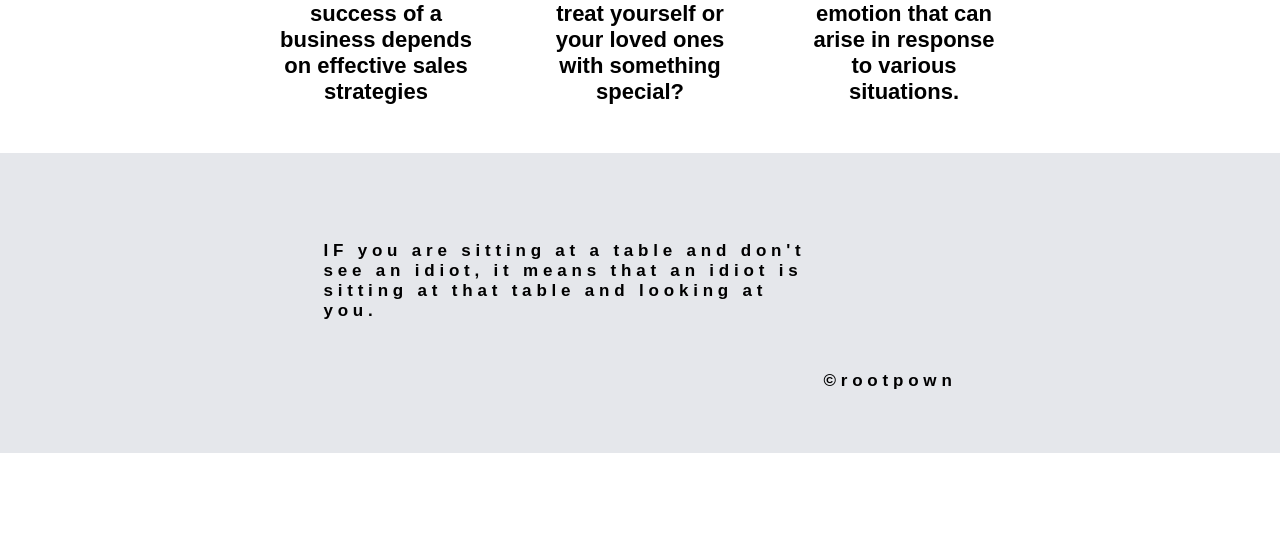
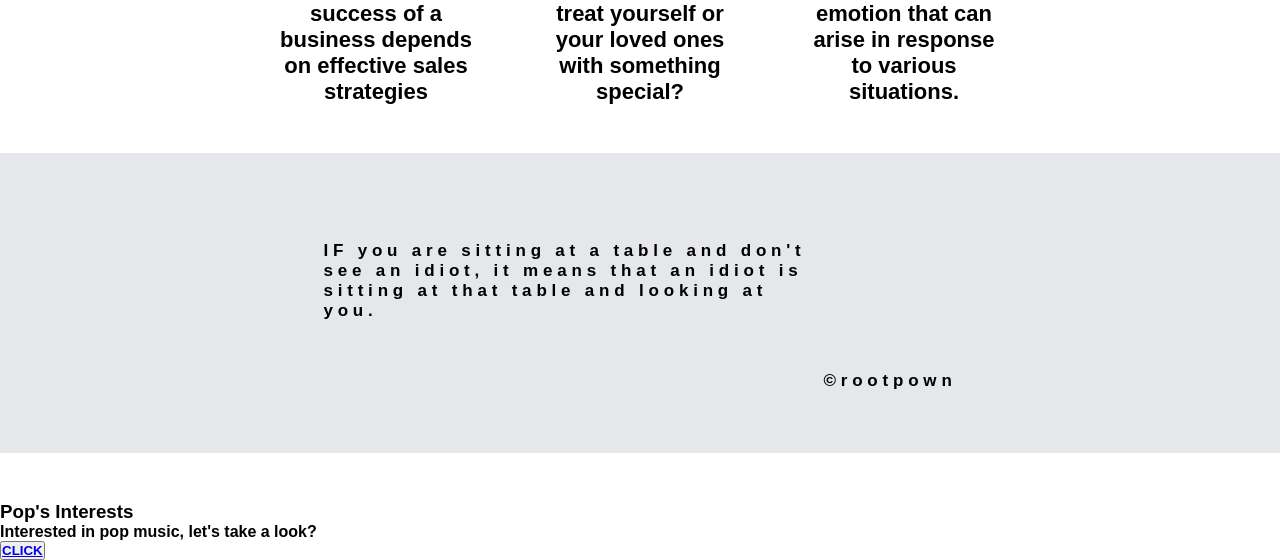
Before and after one commit to rootpown/Landing-page, a plain HTML site: page index.html in a window 1280 px wide. Shown: the part 806-1366 px from the top of the page. Before the commit the page ends 1307 px from the top, so only its background shows below. Drawn offline with Linux system fonts and the light colour scheme; a web font is replaced by a local one.

Commit message:
добавление блока

```diff
--- a/index.html
+++ b/index.html
@@ -85,6 +85,19 @@
         </div>
       </div>
     </section>
+    <section class="pages-puppy">
+      <div class="box-border">
+        <div class="box-left-title">
+          <h3>Pop's Interests</h3>
+          <p>Interested in pop music, let's take a look?</p>
+        </div>
+        <div class="box-right-button">
+          <button class="btn">
+            <a href="https://www.youtube.com/watch?v=AuIKwMGsNlU">CLICK</a>
+          </button>
+        </div>
+      </div>
+    </section>
     <footer class="footer">rootpown</footer>
   </body>
 </html>
```
